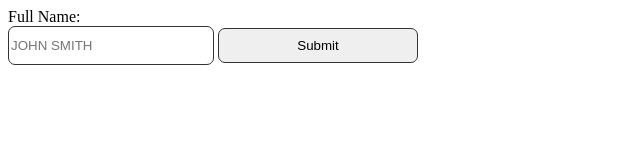
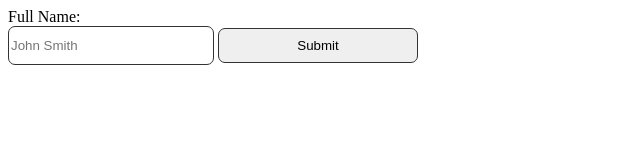
Before and after one commit to REagle14/interviewQuestions, a plain HTML site: page app/index.html in a window 1280 px wide. Shown: the full height of the page, 0-640 px from the left. Drawn offline with Linux system fonts and the light colour scheme.

Commit message:
Question 1 HTML

```diff
--- a/app/css/styles.css
+++ b/app/css/styles.css
@@ -12,6 +12,3 @@ input {
     height: 35px;
     width: 200px;
 }
-#full-name {
-    text-transform: uppercase;
-}
```
Also changed, not shown: 3 other files.
